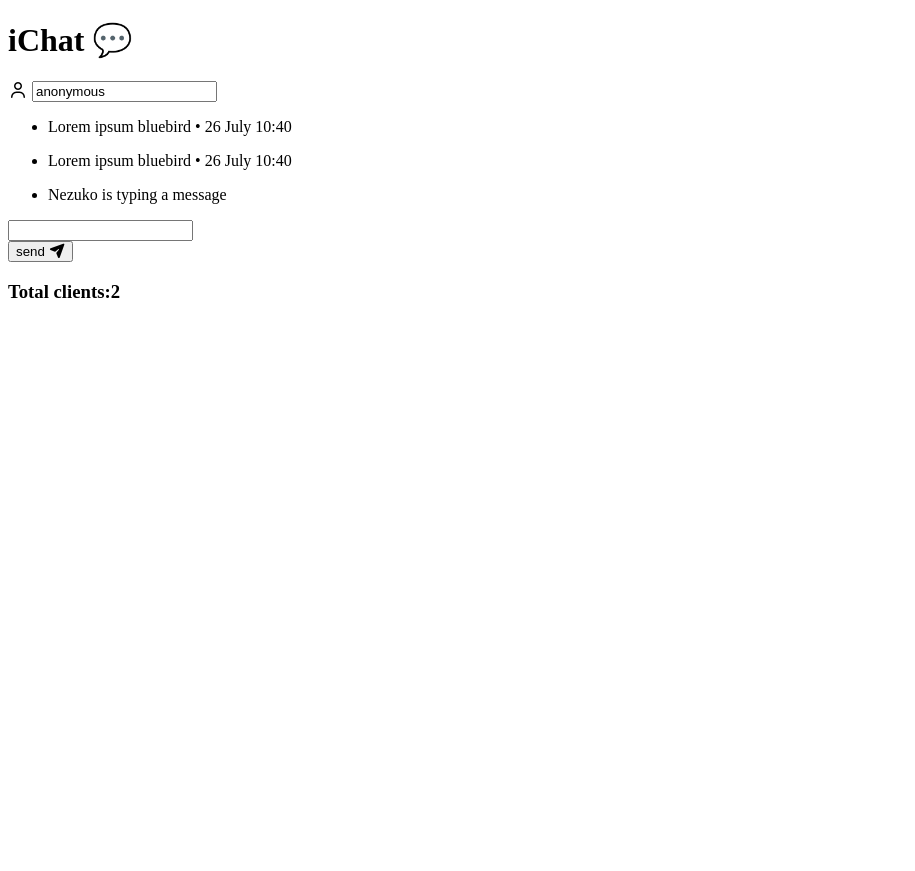
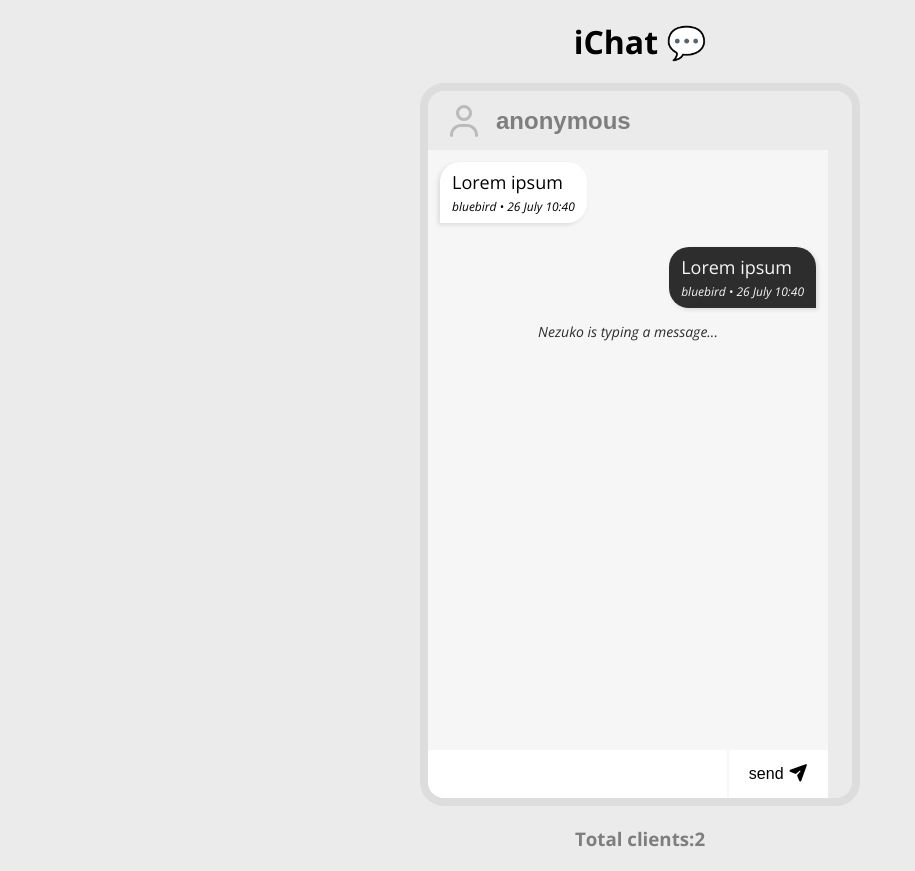
Before and after one commit to UniqueAoi/ChatApp-new-, a website: page public/index.html in a window 1280 px wide. Shown: the whole page, without its empty margins (0-915 px from the left). Before the commit the page ends 800 px from the top, so only its background shows below. Drawn offline with nearby package versions, Linux system fonts and the light colour scheme.

Commit message:
chatbox container with style.css

```diff
--- a/public/index.html
+++ b/public/index.html
@@ -7,11 +7,12 @@
     <link rel="stylesheet" href="https://cdnjs.cloudflare.com/ajax/libs/font-awesome/7.3.1/css/all.min.css"
         integrity="sha512-QeR2VH+lsBE5LSAe1Q5EnTBbe7XTBubt8dG93Y7gidSgdMCr8nVqKcfKAMyN96SV8KDbZVTDXChatu5G2KQGzg=="
         crossorigin="anonymous" referrerpolicy="no-referrer">
+    <link rel="stylesheet" href="style.css">
     <title>Chat App</title>
 </head>
 
 <body>
-    <h1>iChat 💬</h1>
+    <h1 class="title">iChat 💬</h1>
     <div class="main">
         <div class="name">
             <span><i class="far fa-user"></i></span>
@@ -34,7 +35,7 @@
 
             <li class="message-feedback">
                 <p class="feedback" id="feedback">
-                    Nezuko is typing a message
+                    Nezuko is typing a message...
                 </p>
             </li>
         </ul>
@@ -47,8 +48,8 @@
             </button>
         </form>
 
-        <h3 class="clients-total" id="client-total">Total clients:2</h3>
     </div>
+     <h3 class="clients-total" id="client-total">Total clients:2</h3>
 </body>
 
 </html>
--- /dev/null
+++ b/public/style.css
@@ -0,0 +1,141 @@
+@import url('https://fonts.googleapis.com/css2?family=Open+Sans:ital,wght@0,300..800;1,300..800&display=swap');
+
+* {
+    margin: 0;
+    padding: 0;
+    box-sizing: border-box;
+    scroll-behavior: smooth;
+}
+
+body{
+  font-family: "Open Sans", sans-serif;
+  /* display: flex;
+  flex-direction: column;
+  justify-content: center;
+  align-items: center;  */
+  display: grid;
+  place-items: center;
+  background-color: #ebebeb;
+}
+
+.title{
+    margin: 20px 0;
+}
+
+.main{
+    border: 8px solid #dddddd;
+    border-radius: 24px;
+    overflow: hidden;
+}
+
+.name{
+    display: flex;
+    font-size:32px;
+    font-weight: 700;
+    padding: 8px 16px;
+    color: 7e7e7e;
+    background-color: #ebebeb;
+}
+
+.name > span {
+    color: #bbb;
+}
+.name-input {
+    font-size: 24px;
+    font-weight: 700;
+    color: #7e7e7e;
+    flex-grow: 1;
+    border: none;
+    margin: 0px 12px;
+    outline: none;
+    background-color: #ebebeb;
+}
+
+.message-container{
+    display: flex;
+    flex-direction: column;
+    background-color: #f6f6f6;
+    width: 400px;
+    height:600px;
+    overflow-y: scroll;
+    overflow-x: hidden;
+}
+
+.message-left,
+ .message-right{
+    list-style: none;
+    padding: 8px 12px;
+    margin:12px;
+    max-width: 250px;
+    font-size: 18px;
+    word-wrap: break-word;
+}
+
+.message-left{
+    border-radius: 20px 20px 20px 0px;
+    align-self:flex-start;
+    background-color: #fff;
+    box-shadow: -2px 2px 4px #dcdcdc;
+}
+
+.message-right{
+    border-radius: 20px 20px 0px 20px;
+    align-self:flex-end;
+    background-color: #2d2d2d;
+    box-shadow: 2px 2px 4px #dcdcdc;
+    color: #f6f6f6;
+
+}
+
+.message-left > p > span,
+.message-right > p > span {
+    display: block;
+    font-style: italic;
+    font-size: 12px;
+    margin-top: 4px;
+}
+
+.feedback {
+    font-style: italic;
+    font-size: 14px;
+    padding:0px 16px 16px 16px;
+    color: #2d2d2d;
+    text-align: center;
+}
+
+.message-form{
+    display: flex;
+    justify-content: space-between;
+    width: 400px;
+}
+
+.message-input {
+    flex-grow: 1;
+    height: 48px;
+    font-size: 16px;
+    border: none;
+    outline: none;
+    padding: 0 12px;
+    background-color: #fff;
+}
+
+.send-button {
+    height: 48px;
+    font-size: 16px;
+    border: none;
+    padding: 0px 20px;
+    outline: none;
+    background-color: #fff;
+    cursor: pointer;
+}
+
+.v-divider{
+    height: 48px;
+    width: 2px;
+    background-color: #f6f6f6;
+}
+
+.clients-total{
+    margin: 20px 0;
+    color: #7e7e7e;
+}
```
